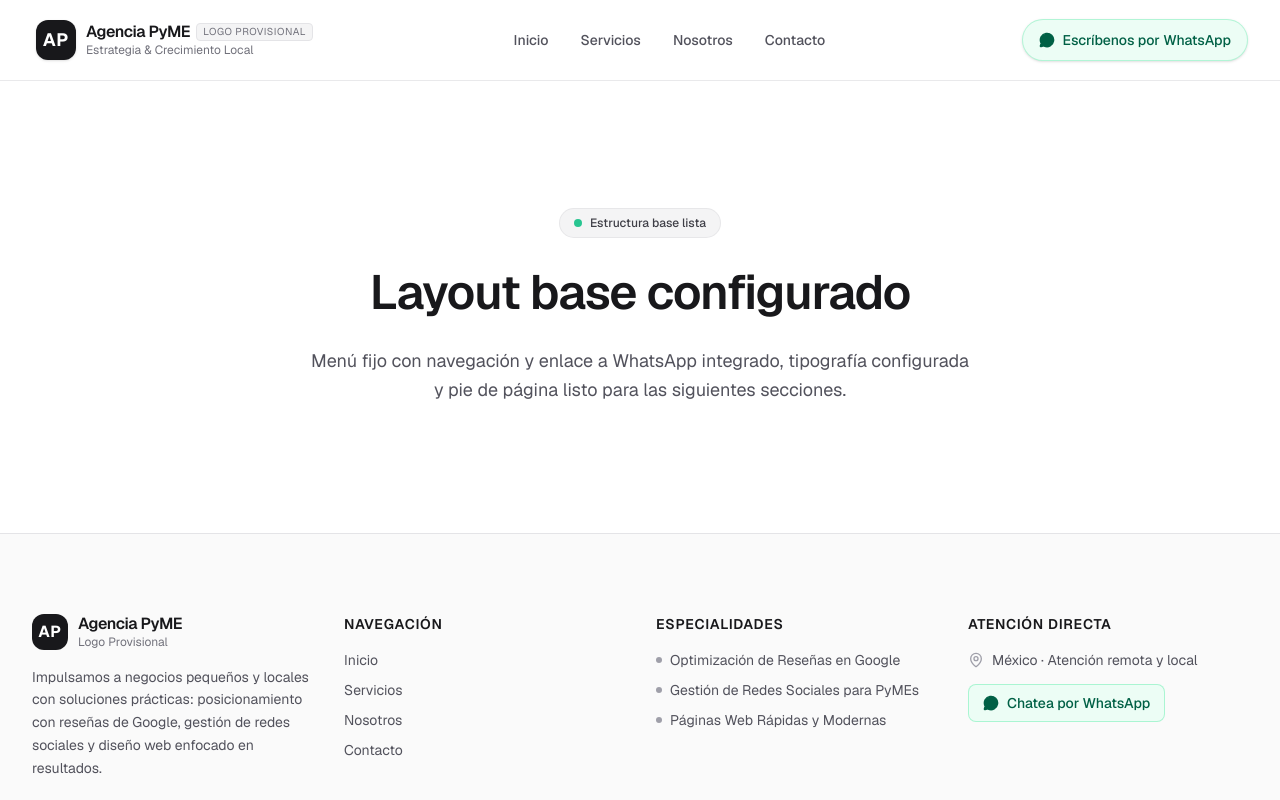
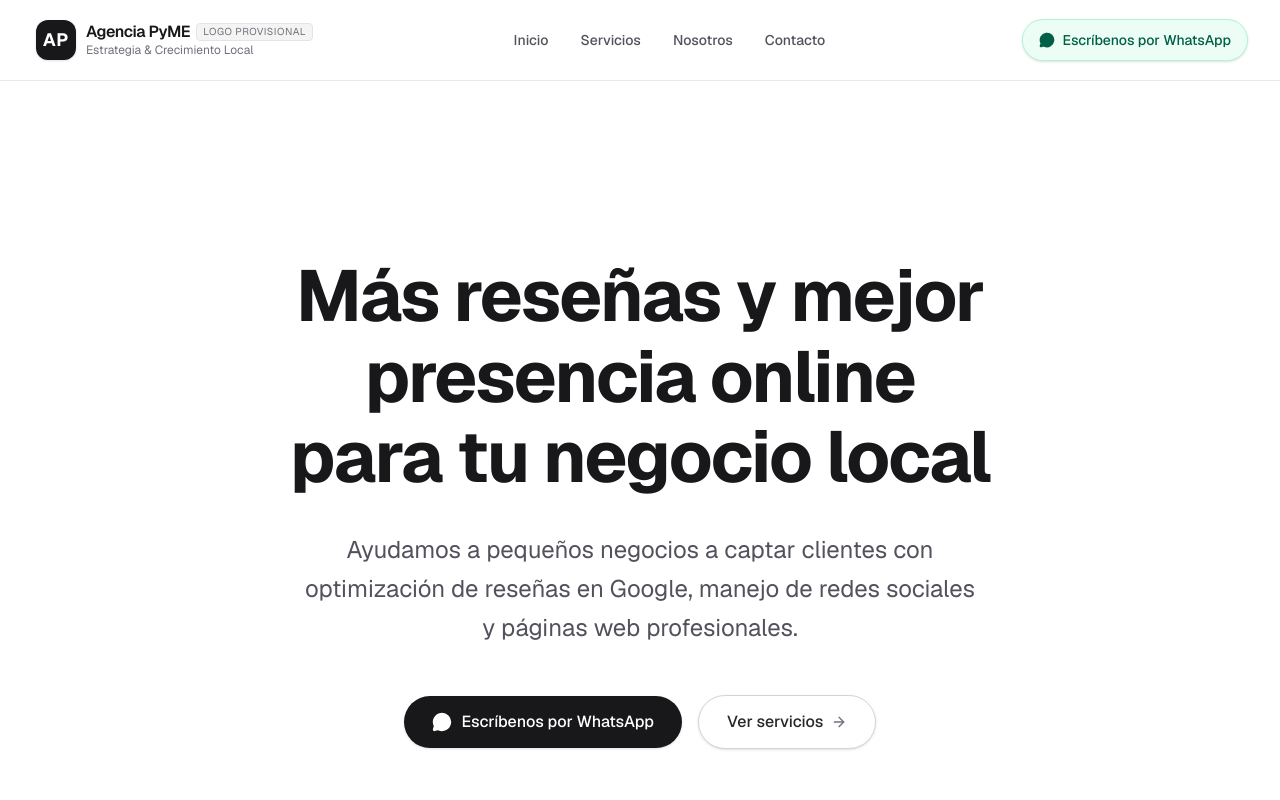
Before and after one commit to isaelrivr/WEB-PAGE-BUSSINESS, a Next.js app: page / in a window 1280 px wide. Shown: the top 800 px of the page. Built offline with nearby package versions, Linux system fonts and the light colour scheme.

Commit message:
detalles faltantes para la plantilla

```diff
--- a/app/globals.css
+++ b/app/globals.css
@@ -17,3 +17,35 @@ body {
   color: var(--foreground);
   font-family: var(--font-geist-sans), -apple-system, BlinkMacSystemFont, "Segoe UI", Roboto, sans-serif;
 }
+
+/* Animación sutil de entrada (fade y subida suave) */
+@keyframes fadeInUp {
+  0% {
+    opacity: 0;
+    transform: translateY(18px);
+  }
+  100% {
+    opacity: 1;
+    transform: translateY(0);
+  }
+}
+
+.animate-fade-in-up {
+  animation: fadeInUp 0.75s cubic-bezier(0.16, 1, 0.3, 1) both;
+}
+
+.animation-delay-150 {
+  animation-delay: 150ms;
+}
+
+.animation-delay-300 {
+  animation-delay: 300ms;
+}
+
+@media (prefers-reduced-motion: reduce) {
+  .animate-fade-in-up {
+    animation: none;
+    opacity: 1;
+    transform: none;
+  }
+}
--- a/app/page.tsx
+++ b/app/page.tsx
@@ -1,20 +1,9 @@
+import Hero from "@/components/Hero";
+
 export default function Home() {
   return (
-    <section className="flex-1 flex items-center justify-center py-24 sm:py-32 px-4 sm:px-6 lg:px-8">
-      <div className="max-w-2xl mx-auto text-center space-y-6">
-        <div className="inline-flex items-center gap-2 px-3.5 py-1.5 rounded-full text-xs font-medium bg-zinc-100 text-zinc-700 border border-zinc-200/80">
-          <span className="w-2 h-2 rounded-full bg-emerald-500 animate-pulse" />
-          Estructura base lista
-        </div>
-
-        <h1 className="text-3xl sm:text-4xl lg:text-5xl font-semibold tracking-tight text-zinc-900 leading-tight">
-          Layout base configurado
-        </h1>
-
-        <p className="text-base sm:text-lg text-zinc-600 font-normal leading-relaxed">
-          Menú fijo con navegación y enlace a WhatsApp integrado, tipografía configurada y pie de página listo para las siguientes secciones.
-        </p>
-      </div>
-    </section>
+    <>
+      <Hero />
+    </>
   );
 }
--- /dev/null
+++ b/components/Hero.tsx
@@ -0,0 +1,49 @@
+import Link from "next/link";
+import { MessageCircle, ArrowRight } from "lucide-react";
+
+export default function Hero() {
+  const whatsappUrl =
+    "https://wa.me/5210000000000?text=Hola,%20me%20gustar%C3%ADa%20recibir%20informaci%C3%B3n%20para%20mi%20negocio";
+
+  return (
+    <section className="relative flex-1 flex items-center justify-center py-20 sm:py-28 md:py-36 lg:py-44 px-4 sm:px-6 lg:px-8 overflow-hidden">
+      <div className="max-w-4xl mx-auto text-center flex flex-col items-center">
+
+        {/* Titular grande */}
+        <h1 className="text-4xl sm:text-5xl md:text-6xl lg:text-7xl font-bold tracking-tight text-zinc-900 leading-[1.12] text-balance animate-fade-in-up">
+          Más reseñas y mejor presencia online para tu negocio local
+        </h1>
+
+        {/* Subtítulo de 1 o 2 líneas */}
+        <p className="mt-6 sm:mt-8 text-lg sm:text-xl md:text-2xl text-zinc-600 max-w-2xl leading-relaxed font-normal text-pretty animate-fade-in-up animation-delay-150">
+          Ayudamos a pequeños negocios a captar clientes con optimización de reseñas en Google, manejo de redes sociales y páginas web profesionales.
+        </p>
+
+        {/* Grupo de dos botones con colores neutros provisionales */}
+        <div className="mt-10 sm:mt-12 flex flex-col sm:flex-row items-center justify-center gap-3.5 sm:gap-4 w-full sm:w-auto animate-fade-in-up animation-delay-300">
+          {/* Botón principal: Escríbenos por WhatsApp */}
+          <a
+            href={whatsappUrl}
+            target="_blank"
+            rel="noopener noreferrer"
+            className="w-full sm:w-auto inline-flex items-center justify-center gap-2.5 px-7 py-3.5 rounded-full text-base font-medium text-white bg-zinc-900 hover:bg-zinc-800 transition-all duration-200 shadow-sm hover:shadow active:scale-[0.98] focus:outline-none focus-visible:ring-2 focus-visible:ring-zinc-900 focus-visible:ring-offset-2"
+            aria-label="Escríbenos por WhatsApp (abre en una nueva pestaña)"
+          >
+            <MessageCircle className="w-5 h-5 fill-current" />
+            <span>Escríbenos por WhatsApp</span>
+          </a>
+
+          {/* Botón secundario: Ver servicios */}
+          <Link
+            href="#servicios"
+            className="w-full sm:w-auto inline-flex items-center justify-center gap-2 px-7 py-3.5 rounded-full text-base font-medium text-zinc-800 bg-white border border-zinc-300 hover:bg-zinc-50 hover:border-zinc-400 hover:text-zinc-950 transition-all duration-200 shadow-sm active:scale-[0.98] focus:outline-none focus-visible:ring-2 focus-visible:ring-zinc-900 focus-visible:ring-offset-2"
+          >
+            <span>Ver servicios</span>
+            <ArrowRight className="w-4 h-4 text-zinc-500" />
+          </Link>
+        </div>
+
+      </div>
+    </section>
+  );
+}
```
Also changed, not shown: 2 other files (tests, documents, lock files or other folders).
